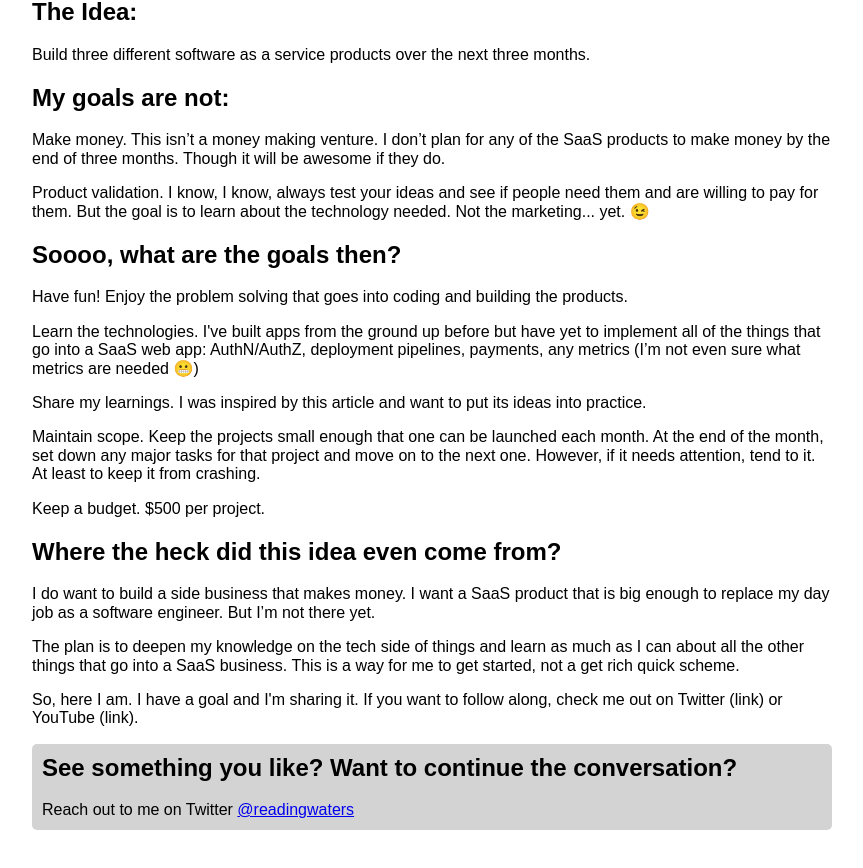
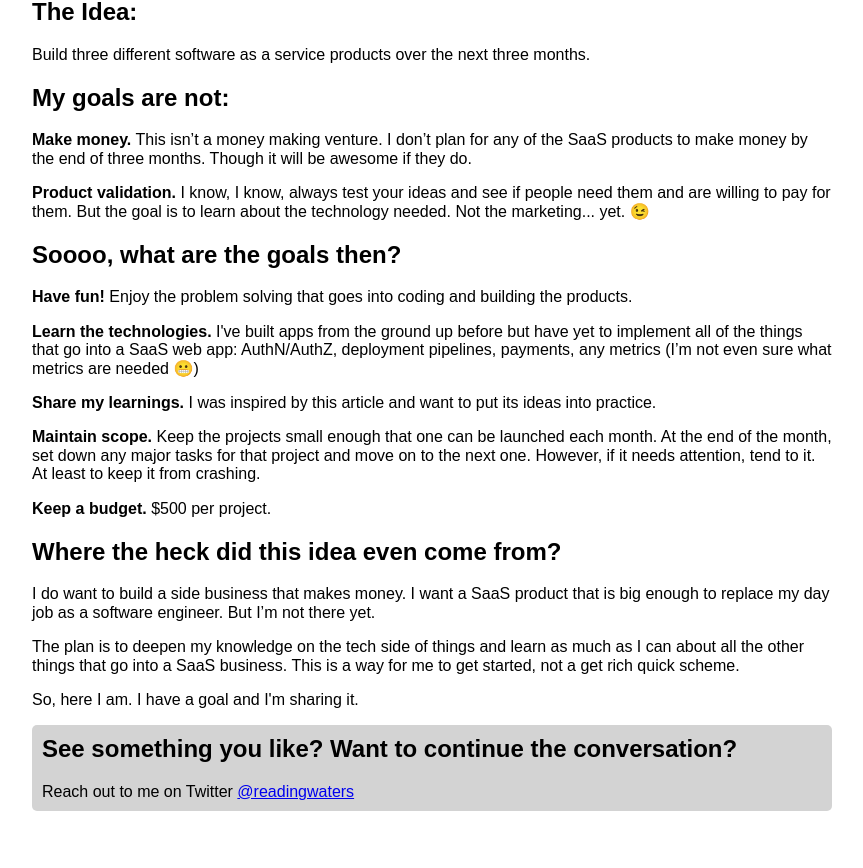
Before and after one commit to keith-waters/readingwaters.com, a Next.js app: page /notes/3-projects-in-3-months in a window 1280 px wide. Shown: the part 274-1142 px from the top of the page, without its empty margins (208-1071 px from the left). Built offline with nearby package versions, Linux system fonts and the light colour scheme.

Commit message:
Update the 3-projects-in-3-months note

```diff
--- a/src/pages/notes/3-projects-in-3-months.mdx
+++ b/src/pages/notes/3-projects-in-3-months.mdx
@@ -16,21 +16,21 @@ Build three different software as a service products over the next three months.
 
 
 ## My goals are not:
-Make money. This isn’t a money making venture. I don’t plan for any of the SaaS products to make money by the end of three months. Though it will be awesome if they do.
+**Make money.** This isn’t a money making venture. I don’t plan for any of the SaaS products to make money by the end of three months. Though it will be awesome if they do.
 
-Product validation. I know, I know, always test your ideas and see if people need them and are willing to pay for them. But the goal is to learn about the technology needed. Not the marketing... yet. 😉
+**Product validation.** I know, I know, always test your ideas and see if people need them and are willing to pay for them. But the goal is to learn about the technology needed. Not the marketing... yet. 😉
 
 
 ## Soooo, what are the goals then?
-Have fun! Enjoy the problem solving that goes into coding and building the products.
+**Have fun!** Enjoy the problem solving that goes into coding and building the products.
 
-Learn the technologies. I've built apps from the ground up before but have yet to implement all of the things that go into a SaaS web app: AuthN/AuthZ, deployment pipelines, payments, any metrics (I’m not even sure what metrics are needed 😬)
+**Learn the technologies.** I've built apps from the ground up before but have yet to implement all of the things that go into a SaaS web app: AuthN/AuthZ, deployment pipelines, payments, any metrics (I’m not even sure what metrics are needed 😬)
 
-Share my learnings. I was inspired by this article and want to put its ideas into practice.
+**Share my learnings.** I was inspired by this article and want to put its ideas into practice.
 
-Maintain scope. Keep the projects small enough that one can be launched each month. At the end of the month, set down any major tasks for that project and move on to the next one. However, if it needs attention, tend to it. At least to keep it from crashing.
+**Maintain scope.** Keep the projects small enough that one can be launched each month. At the end of the month, set down any major tasks for that project and move on to the next one. However, if it needs attention, tend to it. At least to keep it from crashing.
 
-Keep a budget. $500 per project.
+**Keep a budget.** $500 per project.
 
 
 ## Where the heck did this idea even come from?
@@ -38,6 +38,6 @@ I do want to build a side business that makes money. I want a SaaS product that
 
 The plan is to deepen my knowledge on the tech side of things and learn as much as I can about all the other things that go into a SaaS business. This is a way for me to get started, not a get rich quick scheme.
 
-So, here I am. I have a goal and I'm sharing it. If you want to follow along, check me out on Twitter (link) or YouTube (link).
+So, here I am. I have a goal and I'm sharing it.
 
 <NoteFooter />
```
